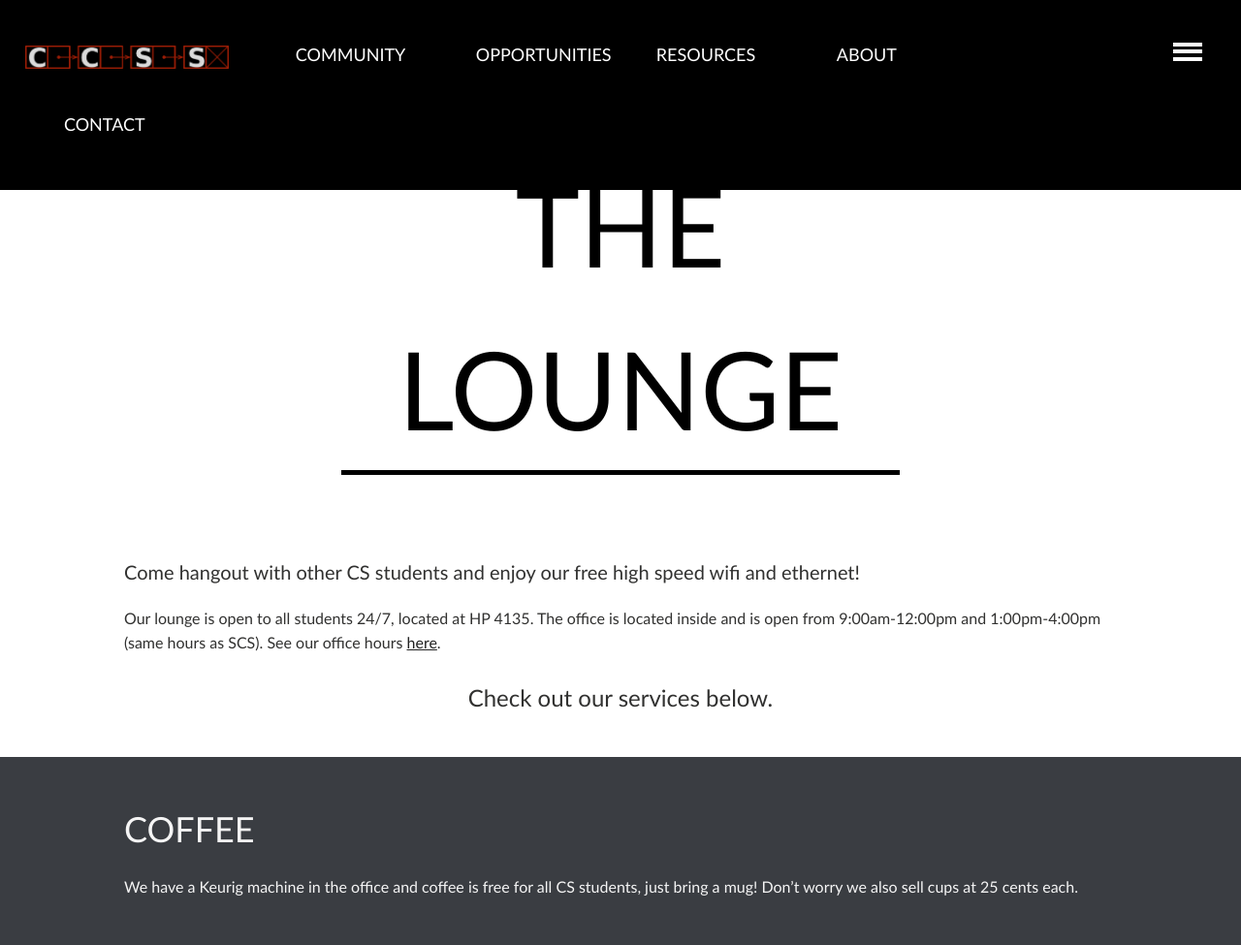
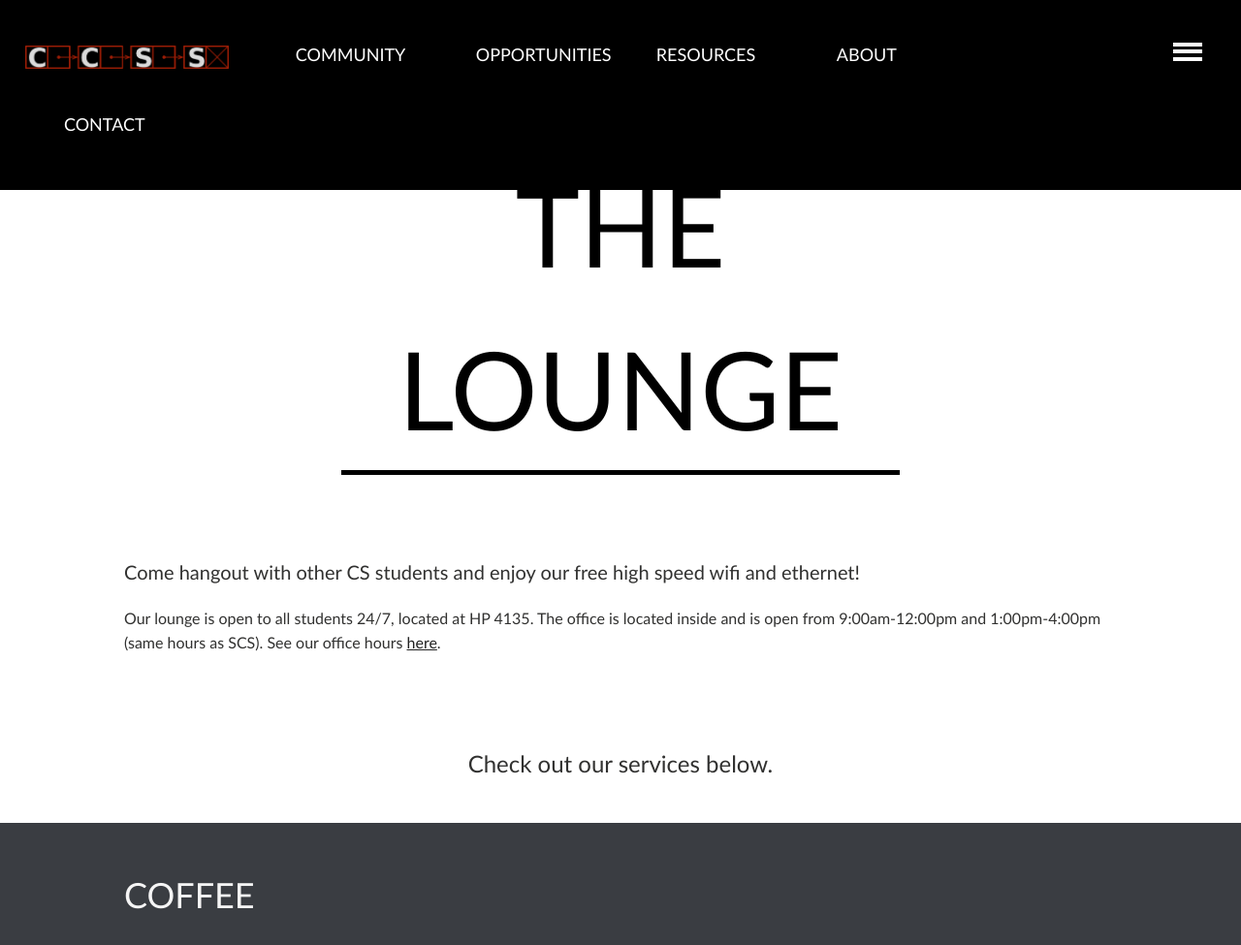
Before and after one commit to brittnylapierre/ccss_web, a Jekyll site: the page built from about/lounge/index.md, in a window 1280 px wide. Shown: the top 975 px of the page at 97% size. Built offline with Jekyll 4.4.1, drawn with Linux system fonts in a browser that asks for light colours.

Commit message:
Updated index.md

```diff
--- a/about/lounge/index.md
+++ b/about/lounge/index.md
@@ -12,7 +12,7 @@ subjectstyle: >-
 <div class='content-wrap'>
   <h5>Come hangout with other CS students and enjoy our free high speed wifi and ethernet!</h5>
   <p>Our lounge is open to all students 24/7, located at HP 4135. The office is located inside and is open from 9:00am-12:00pm and 1:00pm-4:00pm (same hours as SCS). See our office hours <a href='https://docs.google.com/document/d/12O7-Go1fXleEh2IGSiWVlkZHO7JSalcmu-L9nr9yzX4/edit?usp=sharing'>here</a>.</p>
-  <h4 class='centered'>Check out our services below.</h4>
+  <h4 class='centered' style='margin-top: 100px;'>Check out our services below.</h4>
 </div>
 <div class='dark'>
   <div class='content-wrap dark'>
```
